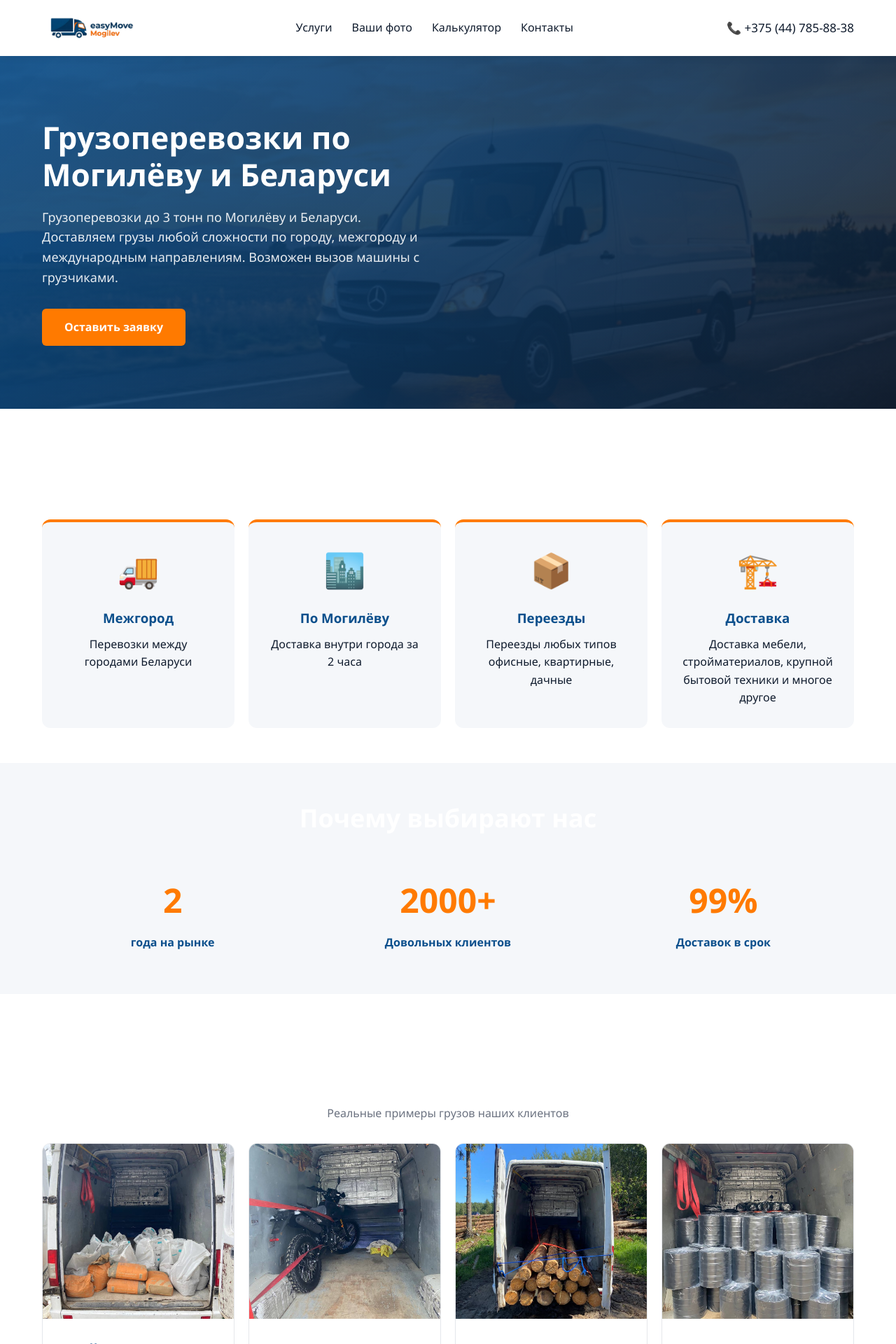
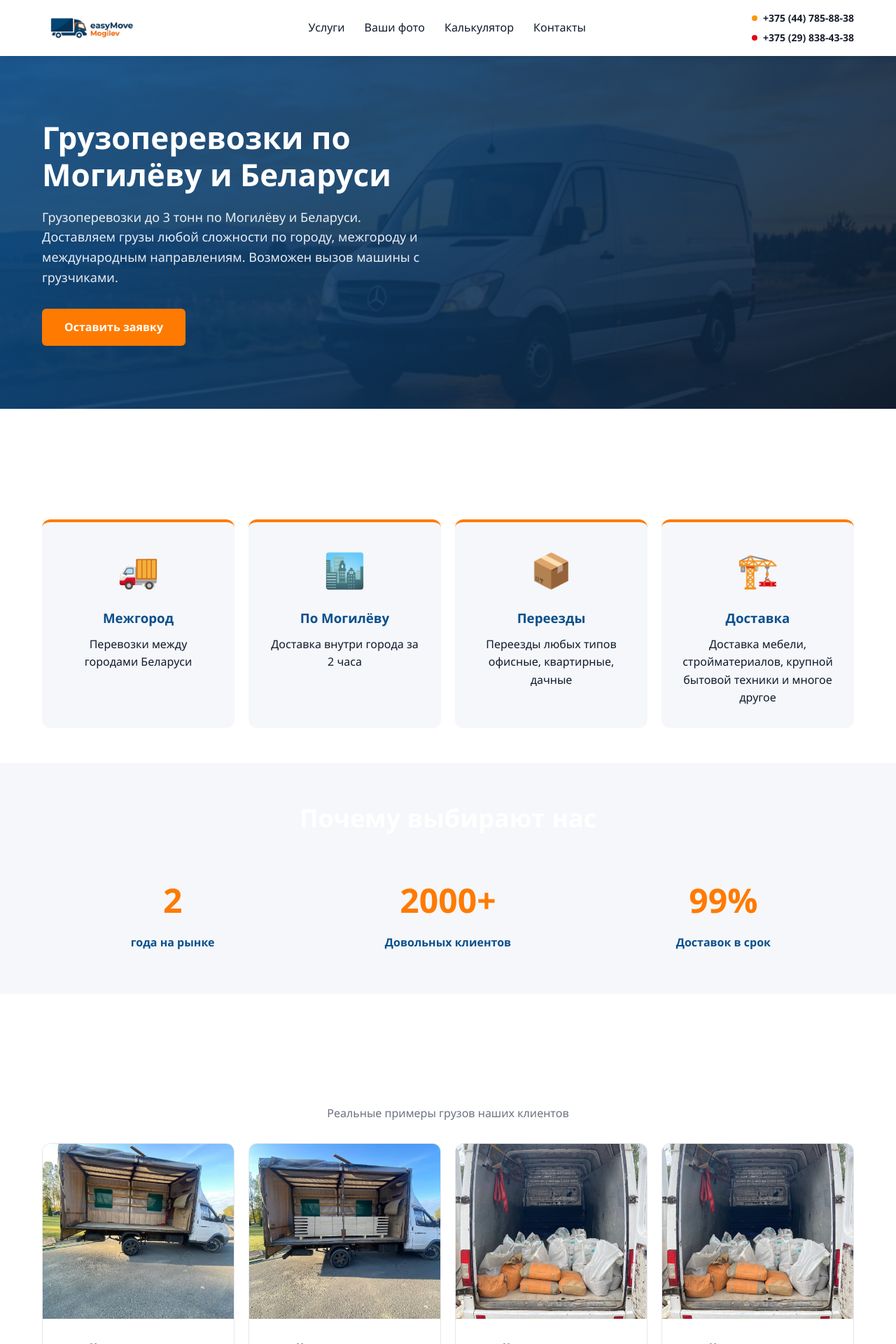
Before and after one commit to kitsuki21/easymove-mogilev, a React (Vite) app: page / in a window 1280 px wide. Shown: the top 1920 px of the page at 70% size. Built offline with nearby package versions, Linux system fonts and the light colour scheme.

Commit message:
добавил новое фото груза: мебель

```diff
--- a/src/components/Cargo.jsx
+++ b/src/components/Cargo.jsx
@@ -5,10 +5,27 @@ import tree from "../assets/tree.jpg";
 import rolls from "../assets/black.jpg";
 import piano from "../assets/piano.jpg";
 import furniture from "../assets/furniture.jpg";
+import tent from "../assets/tent.jpg";
+import tree_tent from "../assets/tree_tent.jpg";
 
 export default function Fleet() {
   // 2. Используем импортированные переменные вместо строк
   const cargoTypes = [
+    {
+      img: tent, // <-- Здесь переменная, а не строка в кавычках
+      title: "Стройматериалы",
+      text: "Боковая и верхняя загрузка до 20 м³ до 3,5 тонны",
+    },
+    {
+      img: tree_tent, // <-- Здесь переменная, а не строка в кавычках
+      title: "Стройматериалы",
+      text: "Плиты цсп, цемент, сухие смеси, кирпич и другие строительные материалы",
+    },
+    {
+      img: buildingMat, // <-- Здесь переменная, а не строка в кавычках
+      title: "Стройматериалы",
+      text: "Цемент, сухие смеси, кирпич и другие строительные материалы",
+    },
     {
       img: buildingMat, // <-- Здесь переменная, а не строка в кавычках
       title: "Стройматериалы",
--- a/src/components/Contact.jsx
+++ b/src/components/Contact.jsx
@@ -111,12 +111,23 @@ export default function Contact() {
               <p>
                 <strong>Адрес:</strong> г. Дрибин, ул. Юбилейная, 2
               </p>
-              <p>
-                <strong>Телефон:</strong>{" "}
-                <a href="tel:+37544785-88-38" className="contact-phone-link">
-                  +375 (44) 785-88-38
-                </a>
-              </p>
+
+              <div className="phones-block">
+                <div className="phone-row">
+                  <span className="operator-badge a1">A1</span>
+                  <a href="tel:+375447858838" className="contact-phone-link">
+                    +375 (44) 785-88-38
+                  </a>
+                </div>
+
+                <div className="phone-row">
+                  <span className="operator-badge mts">МТС</span>
+                  <a href="tel:+375298384338" className="contact-phone-link">
+                    +375 (29) 838-43-38
+                  </a>
+                </div>
+              </div>
+
               <p>
                 <strong>Email:</strong>{" "}
                 <a
--- a/src/components/Header.jsx
+++ b/src/components/Header.jsx
@@ -4,7 +4,7 @@ export default function Header() {
   const [menuOpen, setMenuOpen] = useState(false);
 
   return (
-    <header>
+    <header className="header">
       <div className="container nav">
         <div className="logo">
           <img
@@ -13,6 +13,7 @@ export default function Header() {
             alt="easyMove Mogilev - грузоперевозки"
           />
         </div>
+
         <ul className={menuOpen ? "active" : ""}>
           <li>
             <a href="#services" onClick={() => setMenuOpen(false)}>
@@ -35,12 +36,22 @@ export default function Header() {
             </a>
           </li>
         </ul>
-        <a href="tel:+375447858838" className="phone">
-          📞 +375 (44) 785-88-38
-        </a>
-        <button className="menu-toggle" onClick={() => setMenuOpen(!menuOpen)}>
-          ☰
-        </button>
+
+        <div className="header-phones">
+          <a href="tel:+375447858838" className="header-phone">
+            <span className="operator-indicator a1"></span>
+            <span className="phone-number">+375 (44) 785-88-38</span>
+          </a>
+          <a href="tel:+375298384338" className="header-phone">
+            <span className="operator-indicator mts"></span>
+            <span className="phone-number">+375 (29) 838-43-38</span>
+          </a>
+        </div>
+
+        <button
+          className="menu-toggle"
+          onClick={() => setMenuOpen(!menuOpen)}
+        ></button>
       </div>
     </header>
   );
--- a/src/index.css
+++ b/src/index.css
@@ -71,6 +71,49 @@ header {
   border: none;
   font-size: 24px;
   cursor: pointer;
+}
+
+.header-phones {
+  display: flex;
+  flex-direction: column;
+  gap: 6px;
+  align-items: flex-end;
+}
+
+.header-phone {
+  display: flex;
+  align-items: center;
+  gap: 8px;
+  text-decoration: none;
+  transition: opacity 0.2s;
+}
+
+.header-phone:hover {
+  opacity: 0.7;
+}
+
+/* Маленький цветной индикатор оператора */
+.operator-indicator {
+  width: 8px;
+  height: 8px;
+  border-radius: 50%;
+  flex-shrink: 0;
+}
+
+.operator-indicator.a1 {
+  background: #ff9500; /* Оранжевый A1 */
+}
+
+.operator-indicator.mts {
+  background: #e30611; /* Красный МТС */
+}
+
+/* Номер телефона */
+.header-phone .phone-number {
+  color: #1a1f2e; /* Тёмный цвет для светлой шапки */
+  font-size: 14px;
+  font-weight: 600;
+  white-space: nowrap;
 }
 
 /* Hero */
@@ -696,6 +739,60 @@ textarea.form-control:-webkit-autofill:active {
   transition: background-color 5000s ease-in-out 0s;
 }
 
+.phones-label {
+  margin-bottom: 8px;
+}
+
+.phone-row {
+  display: flex;
+  align-items: center;
+  gap: 12px;
+  margin-bottom: 8px;
+}
+
+/* Общий стиль бейджа оператора */
+.operator-badge {
+  display: inline-flex;
+  align-items: center;
+  justify-content: center;
+  font-size: 11px;
+  font-weight: 700;
+  padding: 4px 8px;
+  border-radius: 6px;
+  min-width: 42px;
+  letter-spacing: 0.5px;
+  flex-shrink: 0; /* Чтобы бейдж не сжимался */
+}
+
+/* Стиль для A1 (оранжево-желтый акцент) */
+.operator-badge.a1 {
+  background: rgba(255, 165, 0, 0.15);
+  color: #ffb700;
+  border: 1px solid rgba(255, 165, 0, 0.3);
+}
+
+/* Стиль для МТС (красный акцент) */
+.operator-badge.mts {
+  background: rgba(255, 50, 50, 0.15);
+  color: #ff5555;
+  border: 1px solid rgba(255, 50, 50, 0.3);
+}
+
+/* Ссылка на телефон */
+.contact-phone-link {
+  color: #fff;
+  text-decoration: none;
+  font-size: 15px;
+  transition:
+    color 0.2s,
+    opacity 0.2s;
+}
+
+.contact-phone-link:hover {
+  color: #ff7a00; /* Оранжевый при наведении */
+  opacity: 0.9;
+}
+
 /* ===== АДАПТИВНОСТЬ ===== */
 @media (max-width: 968px) {
   .contact-section {
@@ -776,3 +873,27 @@ textarea.form-control:-webkit-autofill:active {
     display: block;
   }
 }
+
+@media (max-width: 768px) {
+  .header-phones {
+    display: none;
+  }
+
+  .nav.mobile-menu-open .header-phones {
+    display: flex;
+    flex-direction: column;
+    align-items: center;
+    gap: 12px;
+    margin: 15px 0;
+  }
+
+  .nav.mobile-menu-open .header-phone {
+    padding: 10px 20px;
+    background: rgba(0, 0, 0, 0.05);
+    border-radius: 8px;
+  }
+
+  .nav.mobile-menu-open .header-phone .phone-number {
+    font-size: 16px;
+  }
+}
```
Also changed, not shown: src/assets/tent.jpg (added), src/assets/tree_tent.jpg (added).
